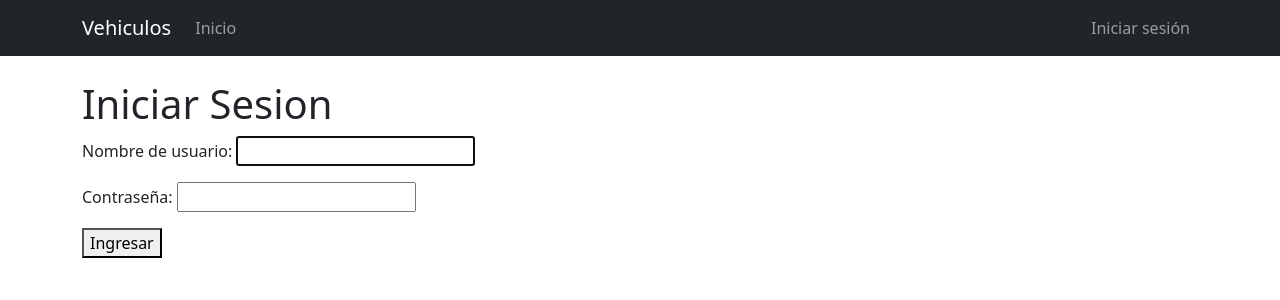
After one commit to Ariel-Plaza/tienda_vehiculos, a Django app: page /usuarios/inicio_sesion/ in a window 1280 px wide. The commit adds this page. Shown: the top 300 px of the page. Run offline with Django 5.2, Linux system fonts and the light colour scheme.

Commit message:
Manejo de error 403, captura de nombre usuario y grupo

```diff
--- a/proyecto_vehiculos_django/settings.py
+++ b/proyecto_vehiculos_django/settings.py
@@ -129,6 +129,8 @@ STATICFILES_DIRS = [BASE_DIR / "static"]
 
 DEFAULT_AUTO_FIELD = 'django.db.models.BigAutoField'
 
-LOGIN_URL = '/accounts/login/'
+LOGIN_URL = '/login/'
 # configuracion de url a la que es redirigido el usuario cuando inicia sesion correctamente
 LOGIN_REDIRECT_URL = '/'
+
+HANDLER403 = 'vehiculo.views.error_403_view'
--- a/proyecto_vehiculos_django/urls.py
+++ b/proyecto_vehiculos_django/urls.py
@@ -20,10 +20,12 @@ from django.contrib.auth import views as auth_views
 
 from . import views
 
+handler403 = views.custom_403_view
+
 urlpatterns = [
     path('', views.index, name='index'),
     path('admin/', admin.site.urls),
     path('vehiculo/', include('vehiculo.urls')),
-    path('accounts/login/', auth_views.LoginView.as_view(), name='login'),
+    # path('accounts/login/', auth_views.LoginView.as_view(), name='login'),
     path('usuarios/', include(('usuarios.urls', 'usuarios'), namespace='usuarios')),
 ]
--- a/templates/base.html
+++ b/templates/base.html
@@ -11,7 +11,8 @@
     <title>{% block title %}{% endblock %}</title>
     <link href="https://cdn.jsdelivr.net/npm/bootstrap@5.3.3/dist/css/bootstrap.min.css" rel="stylesheet"
         integrity="sha384-QWTKZyjpPEjISv5WaRU9OFeRpok6YctnYmDr5pNlyT2bRjXh0JMhjY6hW+ALEwIH" crossorigin="anonymous">
-  <link rel="stylesheet" href="{% static 'css/styles.css'  %}">
+    {% comment %}
+    <link rel="stylesheet" href="{% static 'css/styles.css'  %}"> {% endcomment %}
 </head>
 
 <body>
@@ -24,16 +25,38 @@
                     <span class="navbar-toggler-icon"></span>
                 </button>
                 <div class="collapse navbar-collapse" id="navbarNav">
-          <ul class="navbar-nav ml-auto">
+                    <ul class="navbar-nav ml-auto d-flex w-100">
                         <li class="nav-item">
                             <a class="nav-link" href="{% url 'index' %}">Inicio</a>
                         </li>
+
+                        {% if user.is_authenticated %}
+                            {% if request.session.grupo == 'Administrador' %}
                                 <li class="nav-item">
                                     <a class="nav-link" href="{% url 'vehiculo:agregar_vehiculo' %}">Agregar</a>
                                 </li>
                                 <li class="nav-item">
                                     <a class="nav-link" href="{% url 'vehiculo:listar' %}">Listar</a>
                                 </li>
+                            {% else %}
+                                <li class="nav-item">
+                                    <a class="nav-link" href="{% url 'vehiculo:listar' %}">Listar</a>
+                                </li>
+                                <li class="nav-item ms-auto"></li>
+                            {% endif %}
+                            <li class="nav-item ms-auto"></li>
+                            <li class="nav-item">
+                                <a class="nav-link" href="{% url 'usuarios:cerrar_session' %}">Salir</a>
+                            </li>
+                            <li class="nav-item">
+                                <a class="nav-link">Hola {{ user }}</a>
+                            </li>
+                        {% else %}
+                        <li class="nav-item ms-auto"></li>
+                                <li class="nav-item">
+                                    <a class="nav-link" href="{% url 'usuarios:login' %}">Iniciar sesión</a>
+                                </li>
+                        {% endif %}
                     </ul>
                 </div>
             </div>
@@ -60,7 +83,8 @@
     <script src="https://cdn.jsdelivr.net/npm/bootstrap@5.3.3/dist/js/bootstrap.bundle.min.js"
         integrity="sha384-YvpcrYf0tY3lHB60NNkmXc5s9fDVZLESaAA55NDzOxhy9GkcIdslK1eN7N6jIeHz"
         crossorigin="anonymous"></script>
-  <script src="{% static 'js/scripts.js' %}"></script>
+    {% comment %}
+    <script src="{% static 'js/scripts.js' %}"></script> {% endcomment %}
 </body>
 
 </html>
--- a/templates/index.html
+++ b/templates/index.html
@@ -1,6 +1,10 @@
 {% extends 'base.html' %}
+{% load static %}
 {% block title %}Pagina Principal{% endblock %}
 
 {% block content %}
-<h1>Catalogo de Vehiculos</h1>
+<h1 class="text-center">Catalogo de Vehiculos</h1>
+<div class="container-fluid text-center">
+    <img src="{% static 'img/102.jpg' %}" alt="imagen catalogo vehiculos" >
+</div>
 {% endblock %}
--- /dev/null
+++ b/usuarios/templates/usuarios/login.html
@@ -0,0 +1,14 @@
+{% extends 'base.html' %}
+{% block title %} Registro {% endblock %}
+
+{% block content %}
+<h1>Iniciar Sesion</h1>
+<!-- envio de formulario -->
+<form class="form" method="POST">
+  <!-- seguridad para evitar ataques cruzados con token -->
+  {% csrf_token %}
+  <!-- metodo renderizar formulario dentro de un parrafo -->
+  {{form.as_p}}
+  <button type="submit" class="btn- btn-primary">Ingresar</button>
+</form>
+{% endblock %}
--- a/usuarios/urls.py
+++ b/usuarios/urls.py
@@ -4,5 +4,7 @@ from .import views
 app_name = 'usuarios'
 
 urlpatterns = [
-    path('registro/', views.registro, name='registro')
+    path('registro/', views.registro, name='registro'),
+    path('cerrar_sesion/', views.logout_view, name='cerrar_session'),
+    path('inicio_sesion/', views.login_view, name = 'login'),
 ]
--- a/usuarios/views.py
+++ b/usuarios/views.py
@@ -1,6 +1,12 @@
+from multiprocessing import context
 from django.shortcuts import render, redirect
 from django.contrib.auth.models import User, Group
 from .forms import RegistroForm
+from django.contrib import messages
+from django.contrib.auth import logout
+from django.contrib.auth.forms import  AuthenticationForm
+from django.contrib.auth import login as auth_login
+
 # Create your views here.
 
 def registro(request):
@@ -16,3 +22,27 @@ def registro(request):
     else:
         form = RegistroForm()
         return render(request,'usuarios/registro.html',{'form': form})
+
+def logout_view(request):
+    logout(request)
+    messages.success(request,'Has cerrado la sesion')
+    return redirect('usuarios:login')
+
+def login_view(request):
+    if request.method == 'POST':
+        form = AuthenticationForm(request, data = request.POST)
+        if form.is_valid():
+            auth_login(request, form.get_user())
+            messages.success(request, 'Se ha iniciado sesion con éxito')
+        # user1 = request.user
+        if request.user.is_superuser:
+            grupo =  "Administrador"
+        else:
+            grupo = request.user.groups.values_list('name', flat=True).first()
+        print(grupo)
+        request.session['grupo'] = grupo
+
+        return redirect('/')
+    else:
+        form = AuthenticationForm()
+    return render(request, 'usuarios/login.html',{'form': form })
--- a/vehiculo/urls.py
+++ b/vehiculo/urls.py
@@ -6,6 +6,4 @@ urlpatterns = [
     # path('', views.index, name='vehiculo_index'),
     path('add/', views.agregar_vehiculo, name='agregar_vehiculo'),
     path('listar/', views.listar, name='listar'),
-
-
 ]
```
Also changed, not shown: proyecto_vehiculos_django/views.py (+8 -0 lines), templates/403.html (added, +17 -0 lines), usuarios/management/commands/setup_permissions.py (+8 -1 lines), vehiculo/templates/vehiculo/listar.html (+0 -22 lines), vehiculo/views.py (+8 -6 lines), static/img/102.jpg (added). Lines whose indentation alone changed are shown as unchanged.
